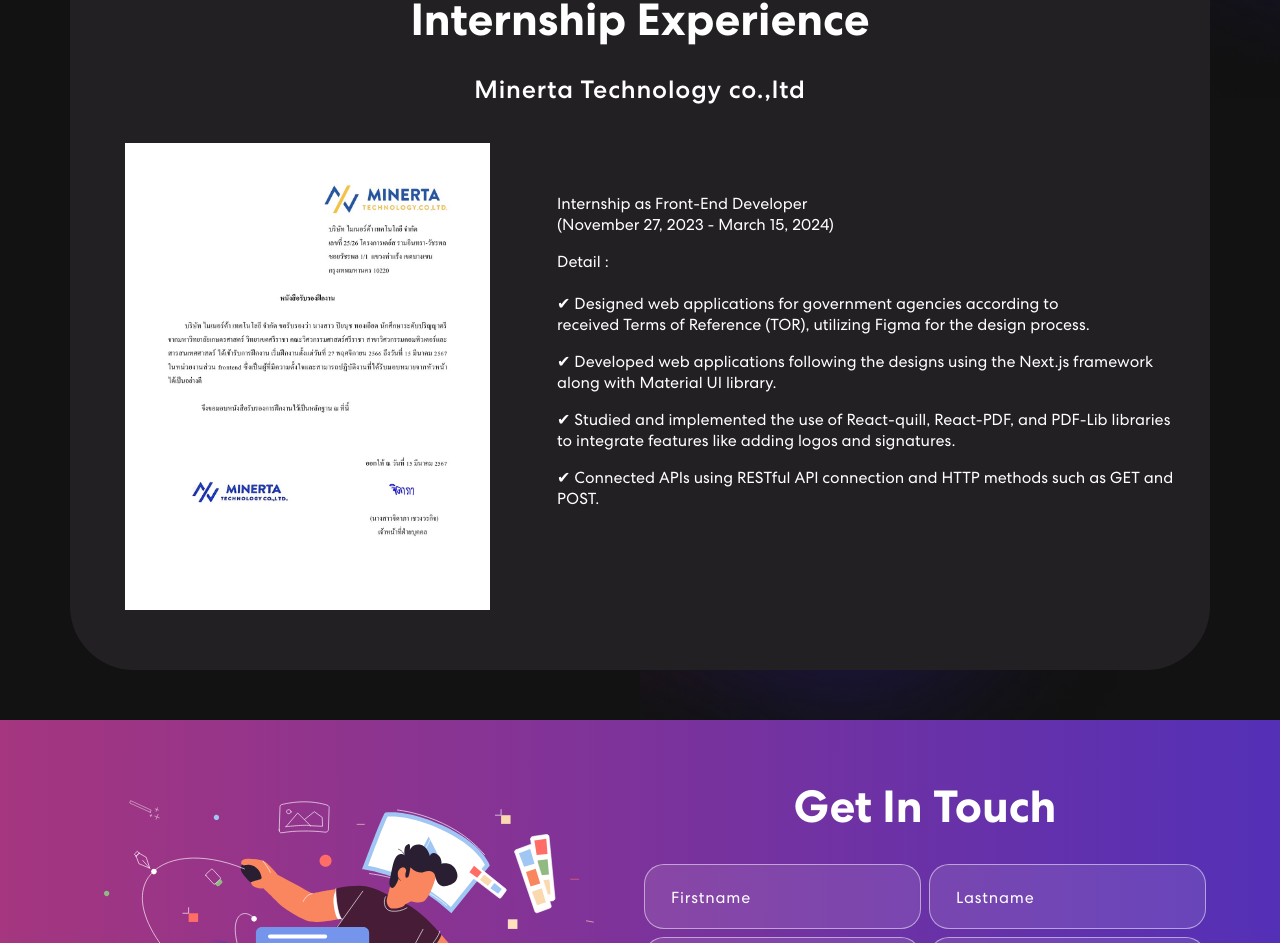
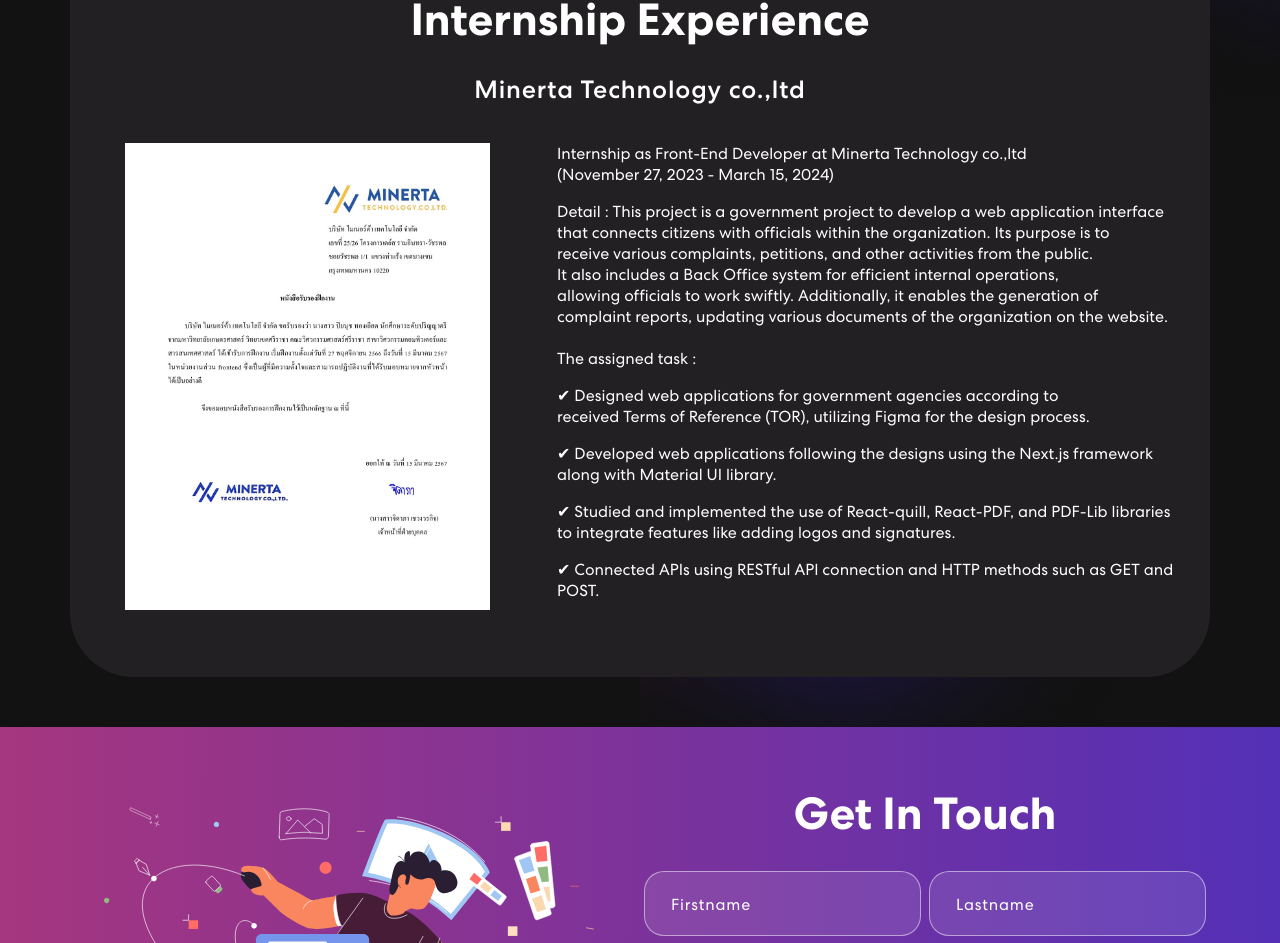
Before and after one commit to PiyanuchTH/Portfolio, a React (Create React App) app: page / in a window 1280 px wide. Shown: the part 2542-3485 px from the top of the page. Built offline with nearby package versions, Linux system fonts and the light colour scheme.

Commit message:
change something in Intern

```diff
--- a/src/component/Intern.js
+++ b/src/component/Intern.js
@@ -36,21 +36,30 @@
               </Col>
               <Col xs={12} md={7}>
                 <div>
-                  <p style={{ paddingTop: "50px", textAlign: "left" }}>
-                    Internship as Front-End Developer <br />
+                  <p style={{ textAlign: "left" }}>
+                    Internship as Front-End Developer at Minerta Technology co.,ltd <br />
                     (November 27, 2023 - March 15, 2024)
                   </p>
 
                   <p style={{ textAlign: "left" }}>
-                    Detail :
+                    Detail : This project is a government project to develop a web application interface <br />
+                    that connects citizens with officials within the organization. Its purpose is to <br />
+                    receive various complaints, petitions, and other activities from the public.<br />
+                    It also includes a Back Office system for efficient internal operations, <br />
+                    allowing officials to work swiftly. Additionally, it enables the generation of <br />
+                    complaint reports, updating various documents of the organization on the website.
                     <br />
                     <br />
+                    <p style={{ textAlign: "left" }}>The assigned task :</p>
                     ✔ Designed web applications for government agencies according
                     to
                     <br />
                     received Terms of Reference (TOR), utilizing Figma for the
                     design process.
                   </p>
+
+
+
                   <p style={{ textAlign: "left" }}>
                     ✔ Developed web applications following the designs using the
                     Next.js framework <br />
```
